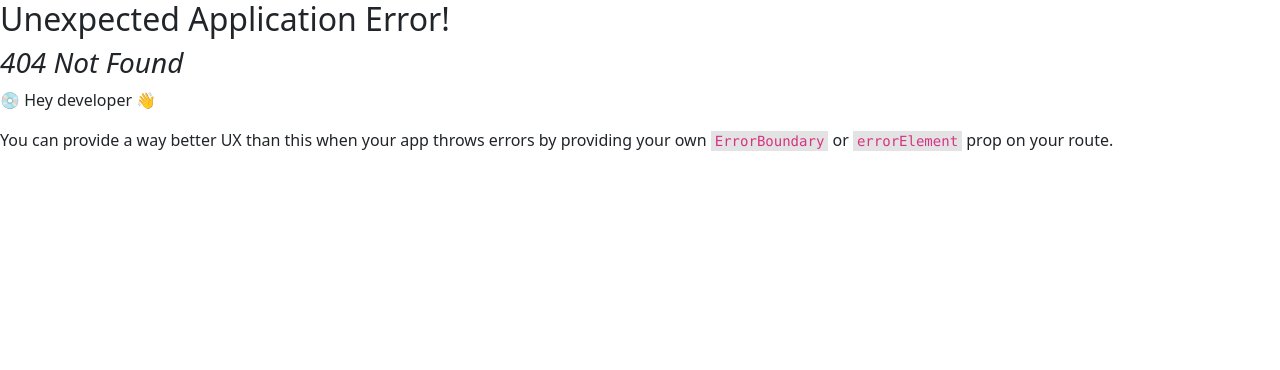
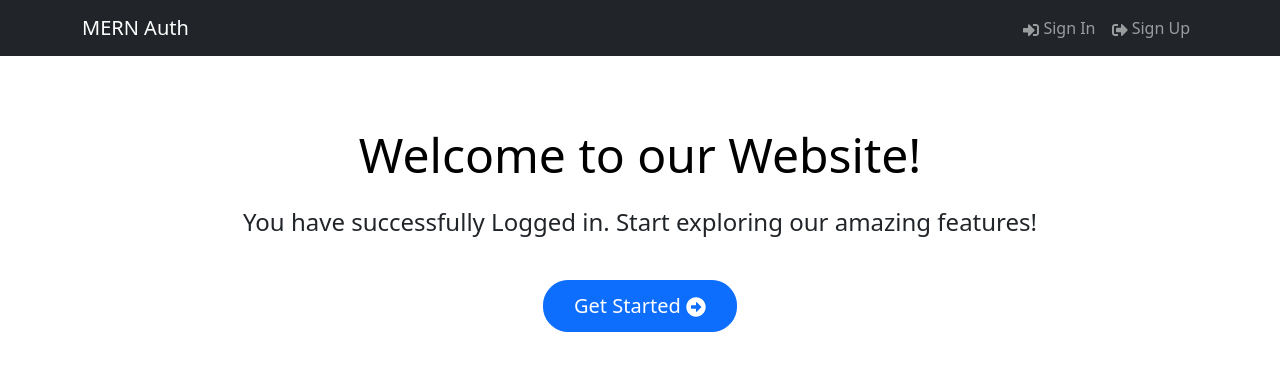
Before and after one commit to iamakashpc/mern-authentication-, a React (Vite) app in the folder client/: page /welcome in a window 1280 px wide. Before the commit this address had no page. Shown: the top 370 px of the page. Built offline with nearby package versions, Linux system fonts and the light colour scheme.

Commit message:
Implement register feature

```diff
--- a/client/src/components/Header.jsx
+++ b/client/src/components/Header.jsx
@@ -25,7 +25,7 @@ const Header = () => {
 		<header>
 			<Navbar bg="dark" variant="dark" expand="lg" collapseOnSelect>
 				<Container>
-					<LinkContainer to="/">
+					<LinkContainer to={userInfo ? "/welcome" : "/"}>
 						<Navbar.Brand>MERN Auth</Navbar.Brand>
 					</LinkContainer>
 					<Navbar.Toggle aria-controls="basic-navbar-nav" />
--- a/client/src/main.jsx
+++ b/client/src/main.jsx
@@ -9,6 +9,7 @@ import Login from './pages/Login.jsx';
 import RegisterScreen from './pages/RegisterScreen.jsx';
 import store from './store.js';
 import { Provider } from 'react-redux';
+import Welcome from './pages/Welcome.jsx';
 
 
 
@@ -18,6 +19,7 @@ const router = createBrowserRouter(
 			<Route index={true} path="/" element={<Home />} />
 			<Route path="/login" element={<Login />} />
 			<Route path="/register" element={<RegisterScreen />} />
+			<Route path="/welcome" element={<Welcome />} />
 		</Route>
 	)
 );
--- a/client/src/pages/Login.jsx
+++ b/client/src/pages/Login.jsx
@@ -18,7 +18,7 @@ const Login = () => {
 
 	useEffect(() => {
 		if (userInfo) {
-			navigate("/");
+			navigate("/welcome");
 		}
 	}, [navigate, userInfo]);
 
@@ -27,7 +27,7 @@ const Login = () => {
 		try {
 			const res = await login({ email, password }).unwrap();
 			dispatch(setCredentials({ ...res }));
-			navigate("/");
+			navigate("/welcome");
 		} catch (err) {
             toast.error(err?.data?.message || err.error);
         }
--- a/client/src/pages/RegisterScreen.jsx
+++ b/client/src/pages/RegisterScreen.jsx
@@ -1,18 +1,45 @@
-import { useState } from "react";
+import { useEffect, useState } from "react";
 import FormContainer from "../components/FormContainer";
 import { Button, Col, Form, Row } from "react-bootstrap";
 import { Link } from "react-router-dom";
-
+import { useDispatch, useSelector } from "react-redux";
+import { useNavigate } from "react-router-dom";
+import { useRegisterMutation } from "../slices/userApiSlice";
+import { toast } from "react-toastify";
+import { setCredentials } from "../slices/authSlice";
+import Loader from "../components/Loader";
 const RegisterScreen = () => {
 	const [name, setName] = useState("");
 	const [email, setEmail] = useState("");
 	const [password, setPassword] = useState("");
 	const [confirmPassword, setConfirmPassword] = useState("");
 
-    const submitHandler = (e) =>{
-        e.preventDefault();
-        console.log("register")
-    }
+    const dispatch = useDispatch();
+	const navigate = useNavigate();
+
+	const [register, { isLoading }] = useRegisterMutation();
+	const { userInfo } = useSelector((state) => state.auth);
+	useEffect(() => {
+		if (userInfo) {
+			navigate("/");
+		}
+	}, [navigate, userInfo]);
+
+	const submitHandler = async (e) => {
+		e.preventDefault();
+		if (password !== confirmPassword) {
+			toast.error("Passwords do not match");
+		} else {
+			try {
+				const res = await register({ name, email, password }).unwrap();
+				dispatch(setCredentials({ ...res }));
+                toast.success("Register Successfully")
+				navigate("/");
+			} catch (err) {
+				toast.error(err?.data?.message || err.error);
+			}
+		}
+	};
 
 	return (
 		<FormContainer>
@@ -57,6 +84,7 @@ const RegisterScreen = () => {
 				<Button type="submit" variant="outline-warning" className="mt-3">
 					Register
 				</Button>
+				{isLoading && <Loader />}
 			</Form>
 			<Row className="py-3">
 				<Col>
--- /dev/null
+++ b/client/src/pages/Welcome.css
@@ -0,0 +1,32 @@
+.welcome-container {
+  background-color: #ffffff;
+  padding: 50px 0;
+  margin-top: 20px;
+}
+
+.welcome-row {
+  text-align: center;
+}
+
+.welcome-title {
+  font-size: 3rem;
+  margin-bottom: 20px;
+  color: #000000;
+}
+
+.welcome-text {
+  font-size: 1.5rem;
+  margin-bottom: 40px;
+}
+
+.welcome-button {
+  font-size: 1.25rem;
+  padding: 10px 30px;
+  border-radius: 25px;
+  transition: all 0.3s ease;
+}
+
+.welcome-button:hover {
+  transform: scale(1.05);
+  box-shadow: 0 0 20px rgba(0, 0, 0, 0.1);
+}
--- /dev/null
+++ b/client/src/pages/Welcome.jsx
@@ -0,0 +1,26 @@
+import React from 'react'
+import { Container, Row, Col, Button } from "react-bootstrap";
+import "./Welcome.css";
+import { FaArrowAltCircleRight } from 'react-icons/fa';
+const Welcome = () => {
+  return (
+		<div className="welcome-container">
+			<Container>
+				<Row className="welcome-row">
+					<Col>
+						<h1 className="welcome-title">Welcome to our Website!</h1>
+						<p className="welcome-text">
+							You have successfully Logged in. Start exploring our
+							amazing features!
+						</p>
+						<Button className="welcome-button" variant="primary">
+							Get Started <FaArrowAltCircleRight />
+						</Button>
+					</Col>
+				</Row>
+			</Container>
+		</div>
+	);
+}
+
+export default Welcome
--- a/client/src/slices/userApiSlice.js
+++ b/client/src/slices/userApiSlice.js
@@ -17,7 +17,14 @@ export const userApiSlice = apiSlice.injectEndpoints({
 				method: "POST",
 			}),
 		}),
+		register: builder.mutation({
+			query: (data) => ({
+				url: `${USERS_URL}`,
+				method: "POST",
+				body: data,
+			}),
+		}),
 	}),
 });
 
-export const { useLoginMutation, useLogoutMutation } = userApiSlice;
+export const { useLoginMutation, useLogoutMutation,useRegisterMutation } = userApiSlice;
```
